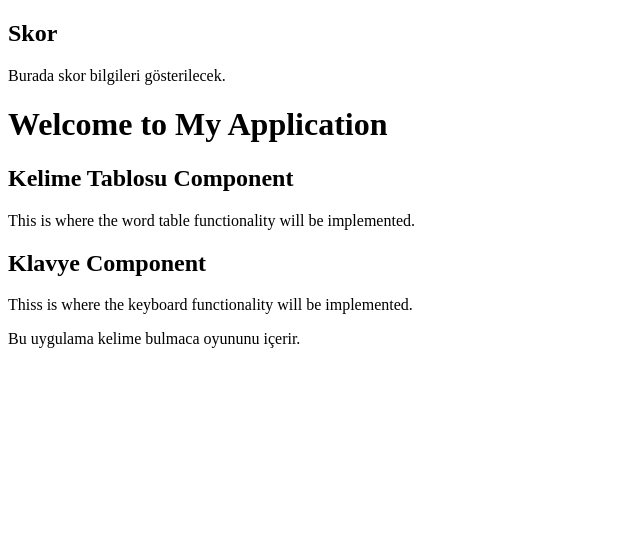
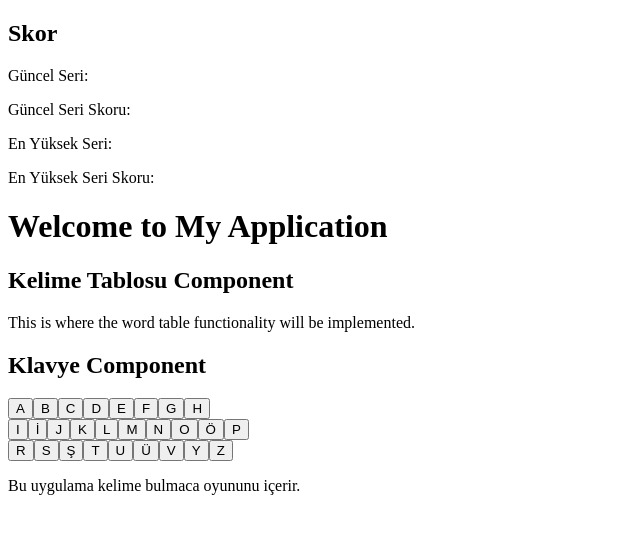
Before and after one commit to navillan/kelimeBulmaca, a React (Create React App) app: page / in a window 1280 px wide. Shown: the top 534 px of the page, without its empty margins (0-640 px from the left). Built offline with nearby package versions, Linux system fonts and the light colour scheme; no server answers; the database is empty.

Commit message:
Project v0.1

```diff
--- a/src/components/klavye.js
+++ b/src/components/klavye.js
@@ -4,7 +4,39 @@
   return (
     <div className="klavye">
       <h2>Klavye Component</h2>
-      <p>Thiss is where the keyboard functionality will be implemented.</p>
+      <div className="ust-sıra">
+        <button>A</button>
+        <button>B</button>
+        <button>C</button>
+        <button>D</button>
+        <button>E</button>
+        <button>F</button>
+        <button>G</button>
+        <button>H</button>
+      </div>
+      <div className="orta-sıra">
+        <button>I</button>
+        <button>İ</button>
+        <button>J</button>
+        <button>K</button>
+        <button>L</button>
+        <button>M</button>
+        <button>N</button>
+        <button>O</button>
+        <button>Ö</button>
+        <button>P</button>
+      </div>
+      <div className="alt-sıra">
+        <button>R</button>
+        <button>S</button>
+        <button>Ş</button>
+        <button>T</button>
+        <button>U</button>
+        <button>Ü</button>
+        <button>V</button>
+        <button>Y</button>
+        <button>Z</button>
+      </div>
     </div>
   );
 }
--- a/src/components/skor.js
+++ b/src/components/skor.js
@@ -4,7 +4,10 @@
   return (
     <div className="skor">
       <h2>Skor</h2>
-      <p>Burada skor bilgileri gösterilecek.</p>
+      <p>Güncel Seri:</p>
+      <p>Güncel Seri Skoru:</p>
+      <p>En Yüksek Seri:</p>
+      <p>En Yüksek Seri Skoru:</p>
     </div>
   );
 }
```
